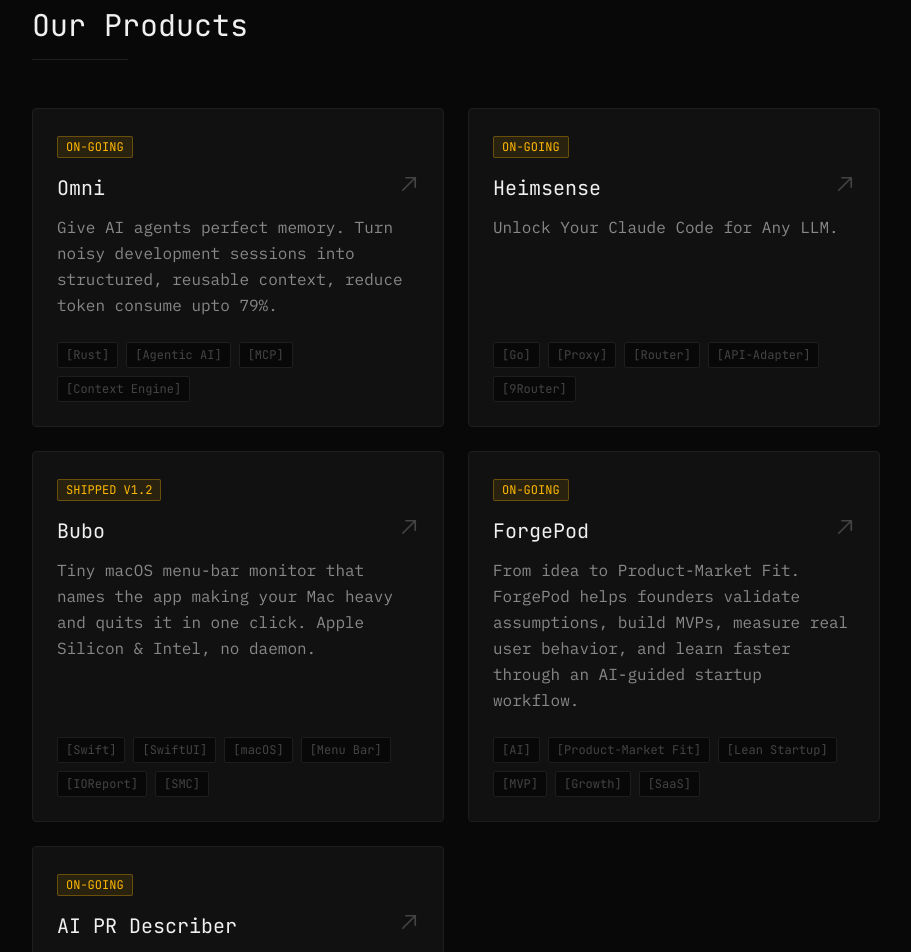
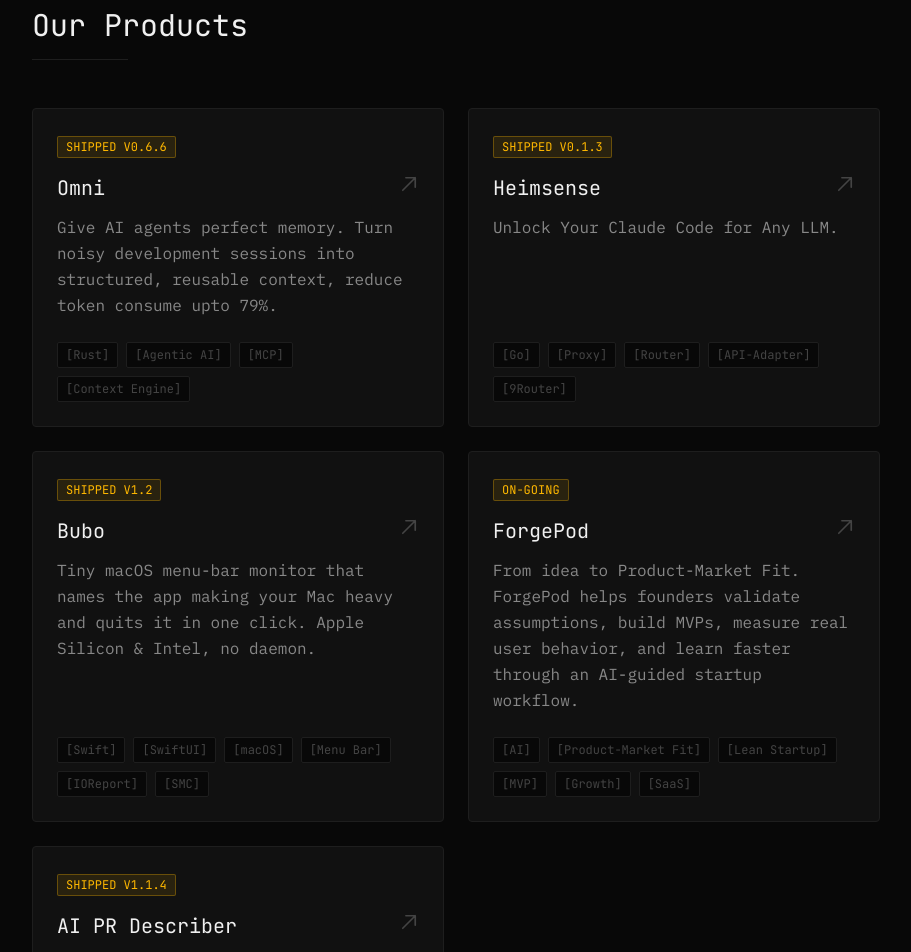
Before and after one commit to weekndlabs/weekndlabs.com, a Next.js app: page / in a window 1280 px wide. Shown: the part 620-1572 px from the top of the page, without its empty margins (184-1095 px from the left). Built offline with nearby package versions, Linux system fonts and the light colour scheme.

Commit message:
chore: sync product badges with actual release versions

```diff
--- a/app/page.tsx
+++ b/app/page.tsx
@@ -31,14 +31,14 @@
           <Card
             title="Omni"
             description="Give AI agents perfect memory. Turn noisy development sessions into structured, reusable context, reduce token consume upto 79%."
-            badgeLabel="ON-GOING"
+            badgeLabel="SHIPPED v0.6.6"
             tags={['Rust', 'Agentic AI', 'MCP', 'Context Engine']}
             linkHref="https://omni.weekndlabs.com"
           />
           <Card
             title="Heimsense"
             description="Unlock Your Claude Code for Any LLM."
-            badgeLabel="ON-GOING"
+            badgeLabel="SHIPPED v0.1.3"
             tags={['Go', 'Proxy', 'Router', 'API-Adapter', '9Router']}
             linkHref="https://github.com/fajarhide/heimsense"
           />
@@ -59,7 +59,7 @@
           <Card
             title="AI PR Describer"
             description="Automated Pull Request descriptions powered by AI. Reads the diff, understands the context, writes descriptions developers actually read."
-            badgeLabel="ON-GOING"
+            badgeLabel="SHIPPED v1.1.4"
             tags={['AI', 'Developer Tools', 'GitHub Actions']}
             linkHref="https://github.com/marketplace/actions/ai-pull-request-describer"
           />
```
